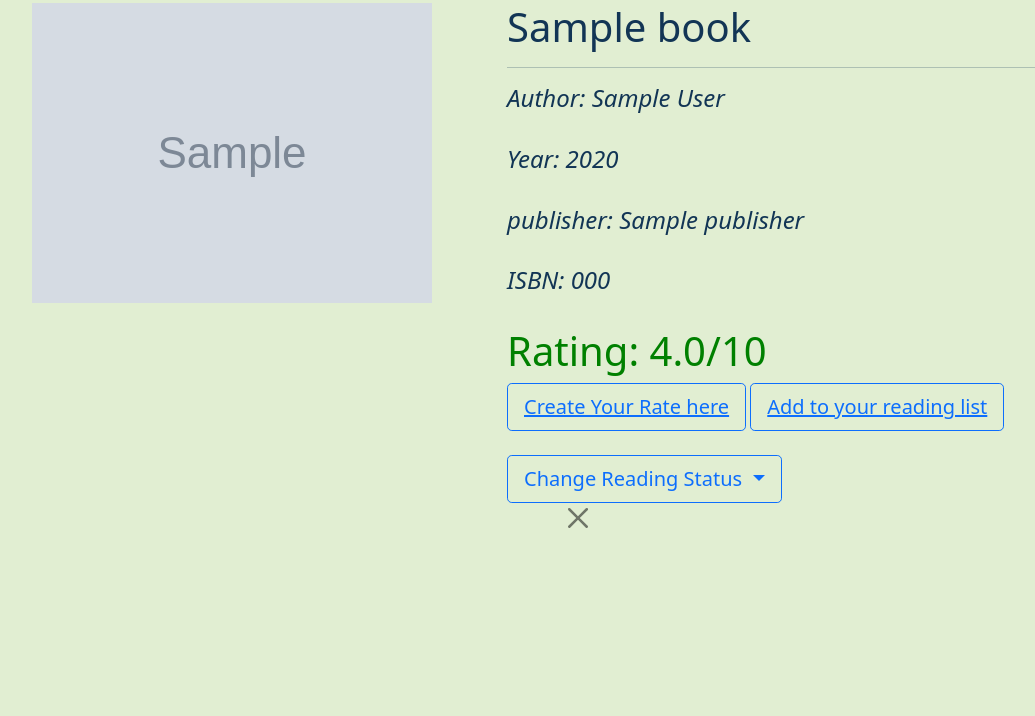
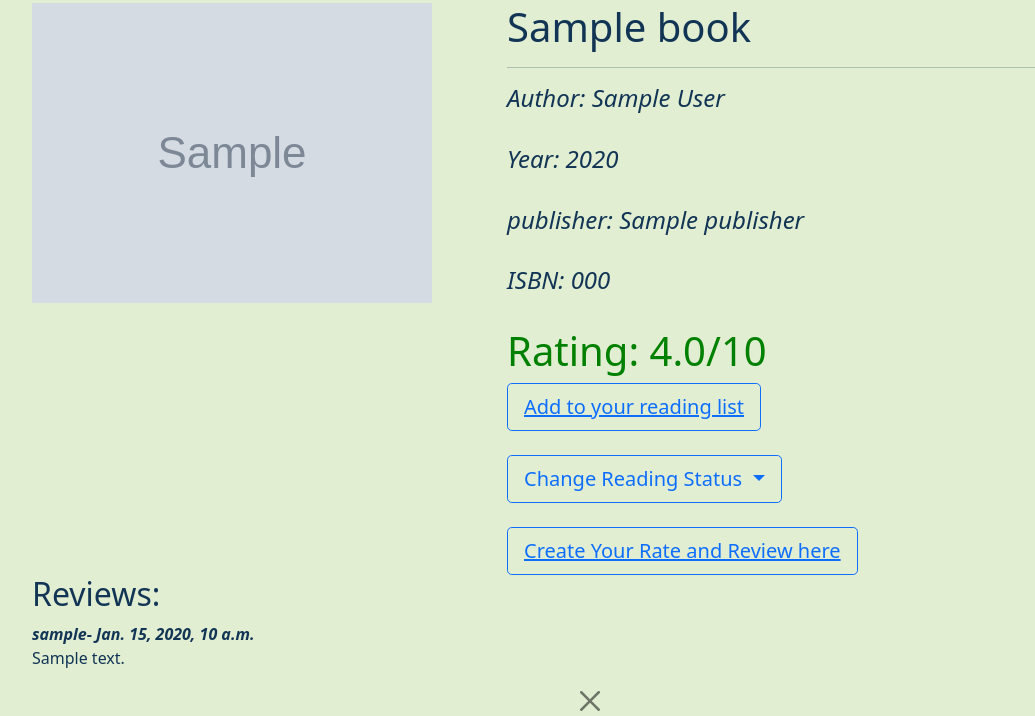
Before and after one commit to hihi-itsann/SEG_Major_Group, a Django app: template bookclubs/templates/show_book.html in a window 1280 px wide. Shown: the part 115-831 px from the top of the page, without its empty margins (50-1085 px from the left). Before the commit the page ends 643 px from the top, so only its background shows below. Run offline with Django 3.2, Linux system fonts and the light colour scheme; the template is opened without the code that fills it: most values are stand-ins (such as "Sample title", 1, 10 or a date in 2020); grey boxes marked "Sample" are stand-in pictures; some libraries are stand-ins or nearby versions.

Commit message:
display reviews in show_book

```diff
--- a/bookclubs/models.py
+++ b/bookclubs/models.py
@@ -78,6 +78,12 @@ class Book(models.Model):
 
     def getAverageRate(self):
         return self.bookratingreview_set.all().aggregate(Avg('rate'))['rate__avg']
+
+    def getReview(self):
+        return BookRatingReview.objects.filter(book=self).exclude(review__exact='')
+
+    def getReadingStatus(self,user):
+        return BookStatus.objects.get(book=self, user=user).status
 
 
 class BookRatingReview(models.Model):
--- a/bookclubs/templates/show_book.html
+++ b/bookclubs/templates/show_book.html
@@ -16,14 +16,16 @@
             <h4><em>Year: {{ book.year_of_publication }}</em></h4><br>
             <h4><em>publisher: {{ book.publisher }}</em></h4><br>
             <h4><em>ISBN: {{ book.ISBN }}</em></h4><br>
+
             {% if book.getAverageRate == None %}
               <h1 style="color:Green">Not Yet Rated</h1>
             {% else %}
               <h1 style="color:Green">Rating: {{ book.getAverageRate|floatformat:1 }}/10</h1>
             {% endif %}
-            <button type="button" class="btn btn-outline-primary btn-lg"><a href="{% url 'create_book_rating_review' book.ISBN %}">Create Your Rate here</a></button>
             <button type="button" class="btn btn-outline-primary btn-lg"><a href="{% url 'create_book_status' book.ISBN %}">Add to your reading list</a></button>
+
             <br><br>
+
             <div class="dropdown">
               <a class="btn btn-outline-primary dropdown-toggle btn-lg" role="button" data-bs-toggle="dropdown">
                 Change Reading Status
@@ -35,11 +37,30 @@
               </ul>
             </div>
 
+            <br>
+
+            <button type="button" class="btn btn-outline-primary btn-lg"><a href="{% url 'create_book_rating_review' book.ISBN %}">Create Your Rate and Review here</a></button>
+
           </div>
 
-          <form class="row justify-content-center">
-            <input type="button" class="btn-close btn-lg" aria-label="Close" onclick="history.back()">
-          </form>
+          <div>
+            {% if not book.getReview.all %}
+                <h2>No Reviews Yet.</h2>
+            {% else %}
+                <h2>Reviews:</h2>
+                {% for review in book.getReview%}
+                    <b><i>{{ review.user.username }}</i>- <i>{{ review.created_at }}</i></b>
+                    <p>{{ review.review }}</p>
+                {%endfor%}
+
+            {%endif%}
+          </div>
+
+          <div>
+            <form class="row justify-content-center">
+              <input type="button" class="btn-close btn-lg" aria-label="Close" onclick="history.back()">
+            </form>
+        </div>
 
 
         </div>
```
